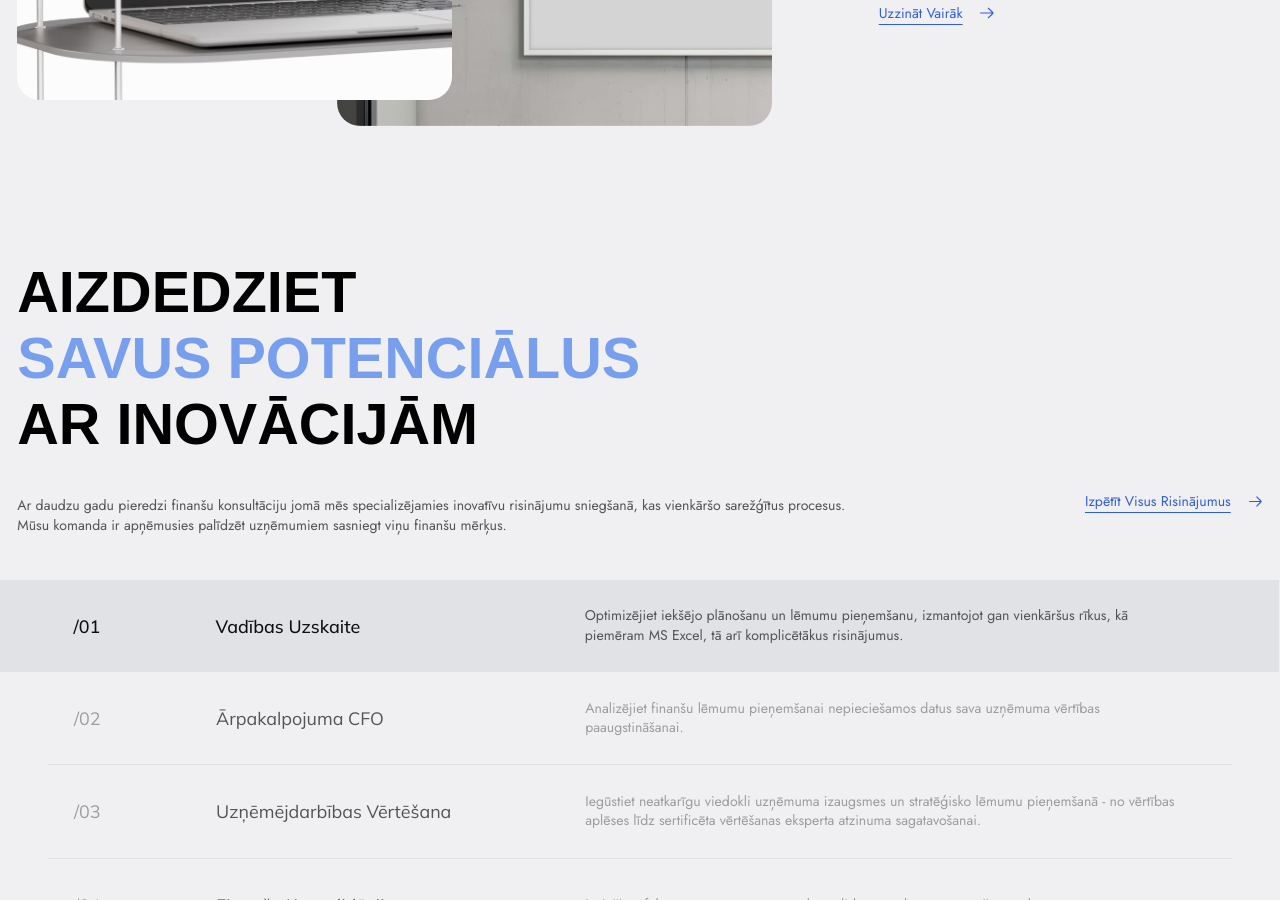
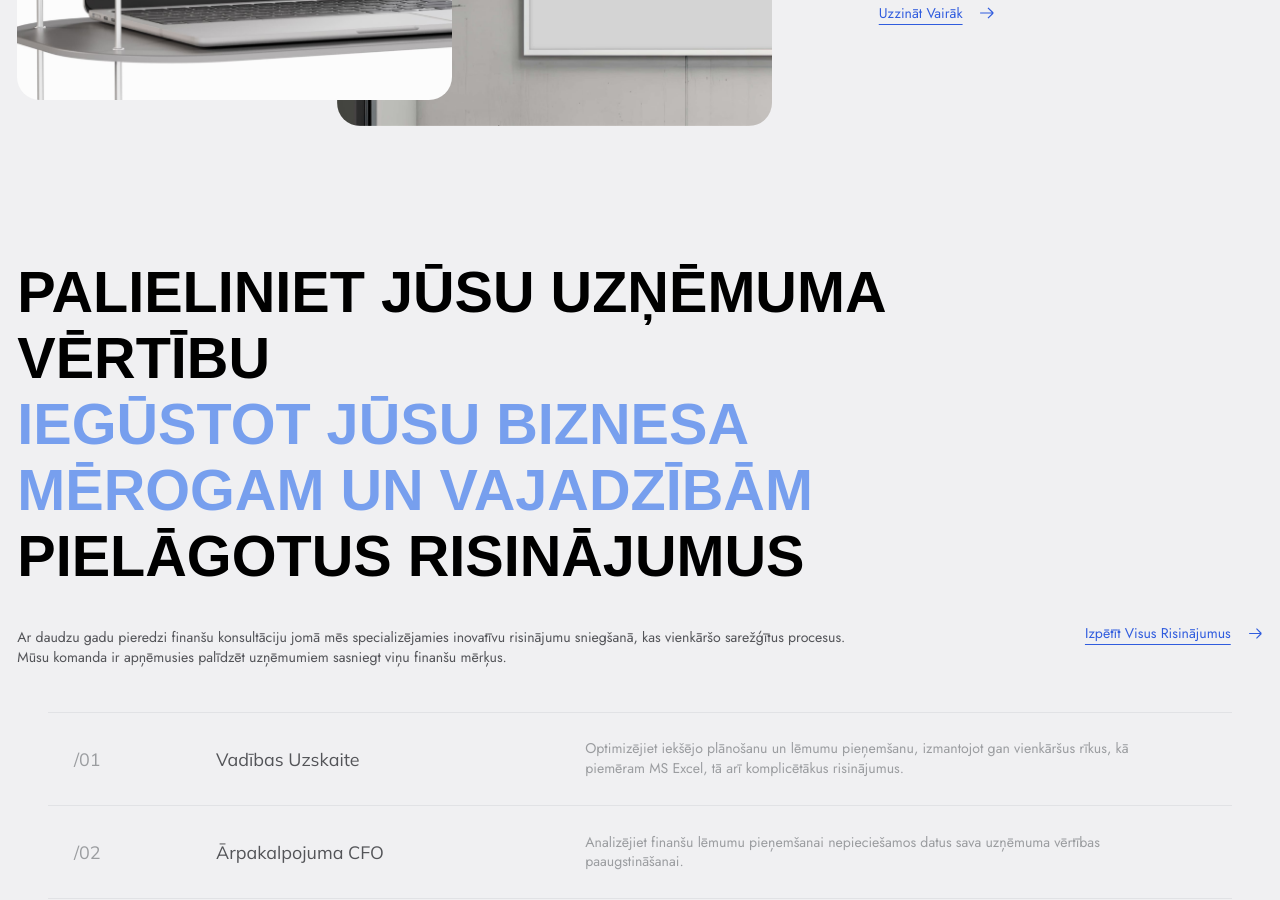
Before and after one commit to amaksix/5w, a Jekyll site: the page built from lv/index.md, in a window 1280 px wide and 900 px high, scrolled down 1277 px. Built offline with Jekyll 4.4.1, drawn with Linux system fonts in a browser that asks for light colours; some web fonts are replaced.

Commit message:
changed translation
 homepage in solutions header

```diff
--- a/_data/translations.yml
+++ b/_data/translations.yml
@@ -177,7 +177,7 @@
   about_us_title: "PAR MUMS"
   about_us_text: "Uzkrāto finanšu konsultāciju pieredzi izmantojam inovatīvu risinājumu ieviešanā, vienkāršojot sarežģītus finanšu un uzskaites procesus. Mūsu komanda ir apņēmības pilna palīdzēt uzņēmumiem to noteikto mērķu sasniegšanā."
   about_us_button: "Uzzināt Vairāk"
-  solutions_header: 'Aizdedziet <span class="highlight-text"> Savus Potenciālus</span> ar Inovācijām'
+  solutions_header: 'Palieliniet Jūsu uzņēmuma vērtību <span class="highlight-text"> iegūstot jūsu biznesa mērogam un vajadzībām</span> pielāgotus risinājumus'
   solutions_text: 'Ar daudzu gadu pieredzi finanšu konsultāciju jomā mēs specializējamies inovatīvu risinājumu sniegšanā, kas vienkāršo sarežģītus procesus. Mūsu komanda ir apņēmusies palīdzēt uzņēmumiem sasniegt viņu finanšu mērķus.'
   contact_header: 'Sazinieties ar Mums'
   contact_us_text: 'Speriet nākamo soli pretī finanšu izcilībai. Sazinieties ar mums jau šodien, lai saņemtu personalizētu konsultāciju.'
```
